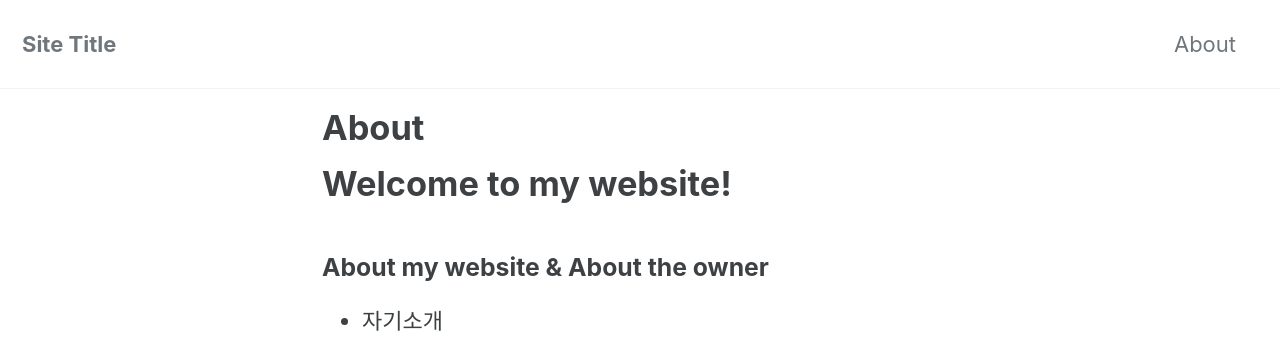
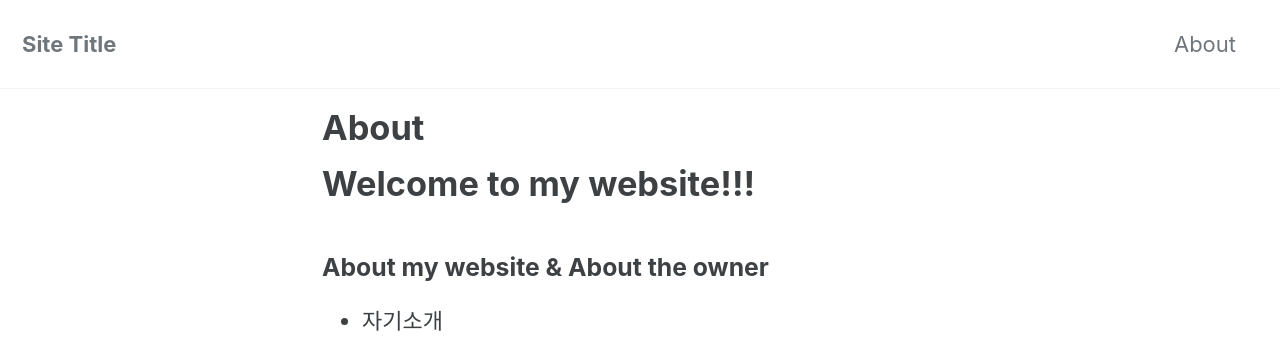
Before and after one commit to dbsgh10/dbsgh10.github.io, a Jekyll site: the page built from about.markdown, in a window 1280 px wide. Shown: the top 352 px of the page. Built offline with Jekyll 4.4.1, drawn with Linux system fonts in a browser that asks for light colours; cached includes are drawn as plain includes; nearby versions of some CDN libraries.

```diff
--- a/about.markdown
+++ b/about.markdown
@@ -4,7 +4,7 @@ title: About
 permalink: /about/
 ---
 
-# Welcome to my website!
+# Welcome to my website!!!
 
 
 
```
